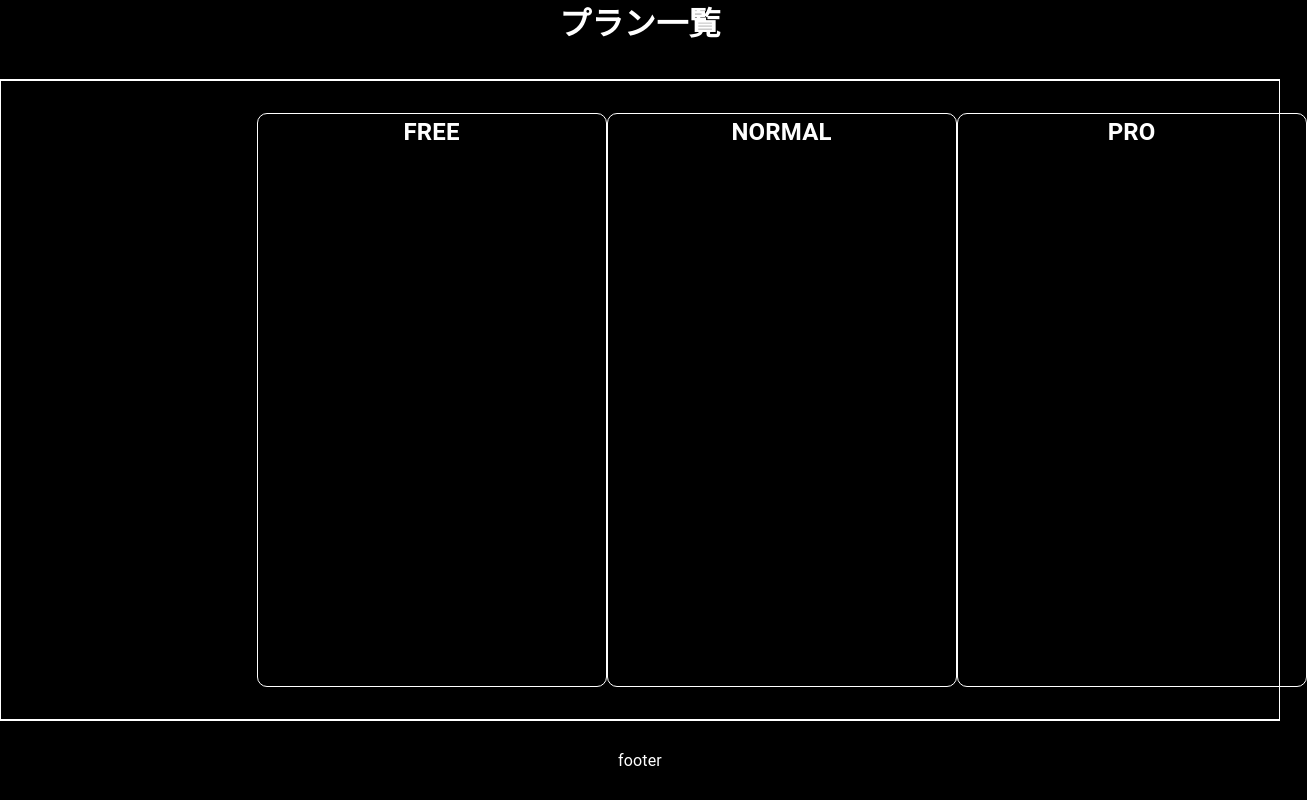
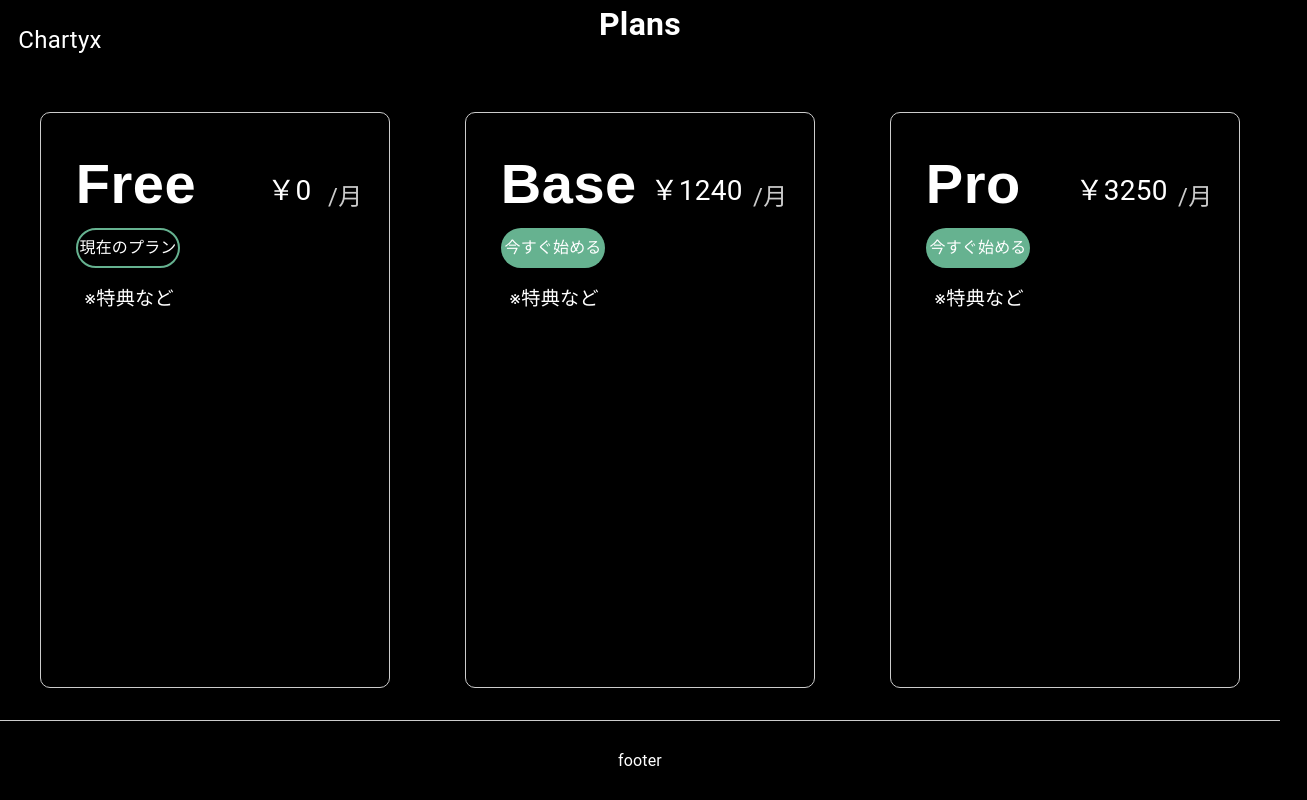
Before and after one commit to chartyx-jp/chartyx-web, a Next.js app: page /Member-registration/plans in a window 1280 px wide. Shown: the whole page, 1307 px wide, since content can reach past the window. Built offline with nearby package versions, Linux system fonts and the light colour scheme; what @mui/material-nextjs would draw is missing.

Commit message:
プラン一覧ページのデザインを改善し、プラン名と価格の表示を更新

```diff
--- a/app/Member-registration/plans/page.tsx
+++ b/app/Member-registration/plans/page.tsx
@@ -21,11 +21,26 @@ export default function plans() {
             <Box
                 sx={{
                     display: 'flex',
+                    position: 'relative',
                     width: '100%',
                     height: '80px',
-                    borderBottom: 'solid 1px #fff',
                 }}
             >
+                <Typography
+                    sx={{
+                        width: '120px',
+                        height: '100%',
+                        position: 'absolute',
+                        top: '0',
+                        textAlign: 'center',
+                        lineHeight: '80px',
+                        font: 'sans-serif',
+                        color: 'white',
+                        fontSize: '1.5rem',
+                    }}
+                >
+                    Chartyx
+                </Typography>
                 <Typography
                     sx={{
                         fontWeight: 'bold',
@@ -36,19 +51,19 @@ export default function plans() {
                     component={'h1'}
                     textAlign={'center'}
                 >
-                    プラン一覧
+                    Plans
                 </Typography>
             </Box>
 
-{/* ボタンコンテナ */}
+{/* メインコンテナ */}
             <Box
                 sx={{
                     display: 'flex',
-                    width: '100%',
+                    width: '1200px',
                     height: '80%',
                     margin: '0 auto',
+                    justifyContent: 'space-between',
                     alignItems: 'center',
-                    border: 'solid 1px #fff',
                 }}>
 
 {/* フリープラン */}
@@ -56,15 +71,8 @@ export default function plans() {
                     sx={{
                         display: 'flex',
                         alignItems: 'center',
-                        width: '100%',
+                        width: 'auto',
                         height: '90%',
-                        marginLeft: '20%',
-                    }}>
-                        <Link href=''
-                            style={{
-                                textDecoration: 'none',
-                                width: '100%',
-                                height: '100%',
                     }}>
                         <Box
                             sx={{
@@ -72,19 +80,77 @@ export default function plans() {
                                 height: '100%',
                                 color: 'white',
                                 display: 'flex',
-                                    border: 'solid 1px #fff',
+                                position: 'relative',
+                                border: 'solid 1px #ccc',
                                 borderRadius: '10px',
-                                    $hover: {
-                                        backgroundColor: '#00ff00', // ホバー時の色
-                                    },
                             }}>
-                                    <h2 style={{
-                                        margin: '0 auto',
+                                <Typography
+                                    sx={{
+                                        position: 'absolute',
+                                        top: '5%',
+                                        left: '10%',
+                                        fontWeight: 'bold',
+                                        fontFamily: 'sans-serif',
+                                        fontSize: '3.5rem',
+                                        color: 'white',
                                     }}>
-                                        FREE
-                                    </h2>
+                                    Free
+                                </Typography>
+                                <Typography
+                                    sx={{
+                                        position: 'absolute',
+                                        top: '10%',
+                                        left: '65%',
+                                        fontSize: '1.75rem',
+                                        color: 'white',
+                                    }}>
+                                    ￥0
+                                </Typography>
+                                <Typography
+                                    sx={{
+                                        position: 'absolute',
+                                        top: '11.5%',
+                                        left: '82.5%',
+                                        fontSize: '1.5rem',
+                                        color: '#ccc',
+                                    }}>
+                                    /月
+                                </Typography>
+                                <Link
+                                    sx={{
+                                        display: 'flex',
+                                        position: 'absolute',
+                                        alignItems: 'center',
+                                        justifyContent: 'center',
+                                        top: '20%',
+                                        left: '10%',
+                                        width: '30%',
+                                        height: '40px',
+                                        color: 'white',
+                                        textDecoration: 'none',
+                                        borderRadius: '30px',
+                                        border: 'solid 2px #66B290',
+                                    }}>
+                                    <Typography
+                                        sx={{
+                                            fontSize: '1rem',
+                                            color: 'white',
+                                        }}
+                                    >
+                                        現在のプラン
+                                    </Typography>
+                                </Link>
+                                <Typography
+                                    sx={{
+                                        position: 'absolute',
+                                        top: '30%',
+                                        left: '12.5%',
+                                        fontSize: '1.2rem',
+                                        color: 'white',
+                                    }}>
+                                    ※特典など
+                                </Typography>
                         </Box>
-                        </Link>
                 </Box>
 
 {/* ノーマルプラン */}
@@ -92,14 +158,8 @@ export default function plans() {
                     sx={{
                         display: 'flex',
                         alignItems: 'center',
-                        width: '100%',
+                        width: 'auto',
                         height: '90%',
-                    }}>
-                        <Link href=''
-                            style={{
-                                textDecoration: 'none',
-                                width: '100%',
-                                height: '100%',
                     }}>
                         <Box
                             sx={{
@@ -107,19 +167,80 @@ export default function plans() {
                                 height: '100%',
                                 color: 'white',
                                 display: 'flex',
-                                    border: 'solid 1px #fff',
+                                position: 'relative',
+                                border: 'solid 1px #ccc',
                                 borderRadius: '10px',
-                                    $hover: {
-                                        backgroundColor: '#00ff00', // ホバー時の色
+                            }}>
+                                <Typography
+                                    sx={{
+                                        position: 'absolute',
+                                        top: '5%',
+                                        left: '10%',
+                                        fontWeight: 'bold',
+                                        fontFamily: 'sans-serif',
+                                        fontSize: '3.5rem',
+                                        color: 'white',
+                                    }}>
+                                    Base
+                                </Typography>
+                                <Typography
+                                    sx={{
+                                        position: 'absolute',
+                                        top: '10%',
+                                        left: '53%',
+                                        fontSize: '1.75rem',
+                                        color: 'white',
+                                    }}>
+                                    ￥1240
+                                </Typography>
+                                <Typography
+                                    sx={{
+                                        position: 'absolute',
+                                        top: '11.5%',
+                                        left: '82.5%',
+                                        fontSize: '1.5rem',
+                                        color: '#ccc',
+                                    }}>
+                                    /月
+                                </Typography>
+                                <Link href='#'
+                                    sx={{
+                                        display: 'flex',
+                                        position: 'absolute',
+                                        alignItems: 'center',
+                                        justifyContent: 'center',
+                                        top: '20%',
+                                        left: '10%',
+                                        width: '30%',
+                                        height: '40px',
+                                        color: 'white',
+                                        textDecoration: 'none',
+                                        backgroundColor: '#66B290',
+                                        borderRadius: '30px',
+                                    }}>
+                                    <Typography
+                                        sx={{
+                                            fontSize: '1rem',
+                                            color: 'white',
+                                            '&:hover': {
+                                                filter: 'brightness(0.8)',
                                             },
+                                        }}
+                                    >
+                                        今すぐ始める
+                                    </Typography>
+                                </Link>
+                                <Typography
+                                    sx={{
+                                        position: 'absolute',
+                                        top: '30%',
+                                        left: '12.5%',
+                                        fontSize: '1.2rem',
+                                        color: 'white',
                                     }}>
-                                    <h2 style={{
-                                        margin: '0 auto',
-                                    }}>
-                                        NORMAL
-                                    </h2>
+                                    ※特典など
+                                </Typography>
                         </Box>
-                        </Link>
                 </Box>
 
 {/* PROプラン */}
@@ -127,15 +248,8 @@ export default function plans() {
                     sx={{
                         display: 'flex',
                         alignItems: 'center',
-                        width: '100%',
+                        width: 'auto',
                         height: '90%',
-                        marginRight: '20%',
-                    }}>
-                        <Link href=''
-                            style={{
-                                textDecoration: 'none',
-                                width: '100%',
-                                height: '100%',
                     }}>
                         <Box
                             sx={{
@@ -143,19 +257,80 @@ export default function plans() {
                                 height: '100%',
                                 color: 'white',
                                 display: 'flex',
-                                    border: 'solid 1px #fff',
+                                position: 'relative',
+                                border: 'solid 1px #ccc',
                                 borderRadius: '10px',
-                                    $hover: {
-                                        backgroundColor: '#00ff00', // ホバー時の色
+                            }}>
+                                <Typography
+                                    sx={{
+                                        position: 'absolute',
+                                        top: '5%',
+                                        left: '10%',
+                                        fontWeight: 'bold',
+                                        fontFamily: 'sans-serif',
+                                        fontSize: '3.5rem',
+                                        color: 'white',
+                                    }}>
+                                    Pro
+                                </Typography>
+                                <Typography
+                                    sx={{
+                                        position: 'absolute',
+                                        top: '10%',
+                                        left: '53%',
+                                        fontSize: '1.75rem',
+                                        color: 'white',
+                                    }}>
+                                    ￥3250
+                                </Typography>
+                                <Typography
+                                    sx={{
+                                        position: 'absolute',
+                                        top: '11.5%',
+                                        left: '82.5%',
+                                        fontSize: '1.5rem',
+                                        color: '#ccc',
+                                    }}>
+                                    /月
+                                </Typography>
+                                <Link href='#'
+                                    sx={{
+                                        display: 'flex',
+                                        position: 'absolute',
+                                        alignItems: 'center',
+                                        justifyContent: 'center',
+                                        top: '20%',
+                                        left: '10%',
+                                        width: '30%',
+                                        height: '40px',
+                                        color: 'white',
+                                        textDecoration: 'none',
+                                        backgroundColor: '#66B290',
+                                        borderRadius: '30px',
+                                    }}>
+                                    <Typography
+                                        sx={{
+                                            fontSize: '1rem',
+                                            color: 'white',
+                                            '&:hover': {
+                                                filter: 'brightness(0.8)',
                                             },
+                                        }}
+                                    >
+                                        今すぐ始める
+                                    </Typography>
+                                </Link>
+                                <Typography
+                                    sx={{
+                                        position: 'absolute',
+                                        top: '30%',
+                                        left: '12.5%',
+                                        fontSize: '1.2rem',
+                                        color: 'white',
                                     }}>
-                                    <h2 style={{
-                                        margin: '0 auto',
-                                    }}>
-                                        PRO
-                                    </h2>
+                                    ※特典など
+                                </Typography>
                         </Box>
-                        </Link>
                 </Box>
             </Box>
 
@@ -167,7 +342,7 @@ export default function plans() {
                     justifyContent: 'center',
                     width: '100%',
                     height: '80px',
-                    borderTop: 'solid 1px #fff',
+                    borderTop: 'solid 1px #ccc',
                 }}>
                 footer
             </Box>
```
Lines whose indentation alone changed are shown as unchanged.
